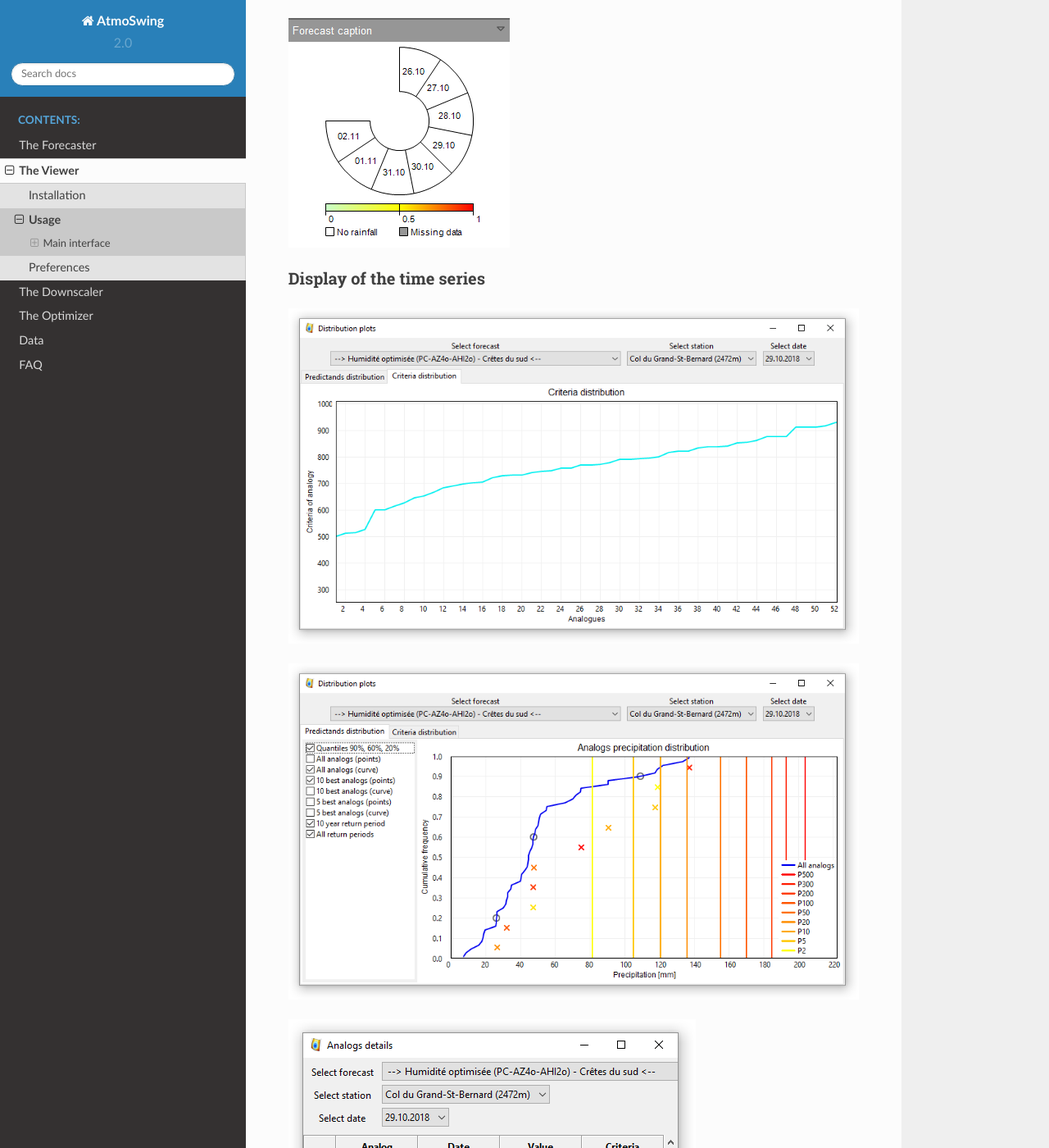
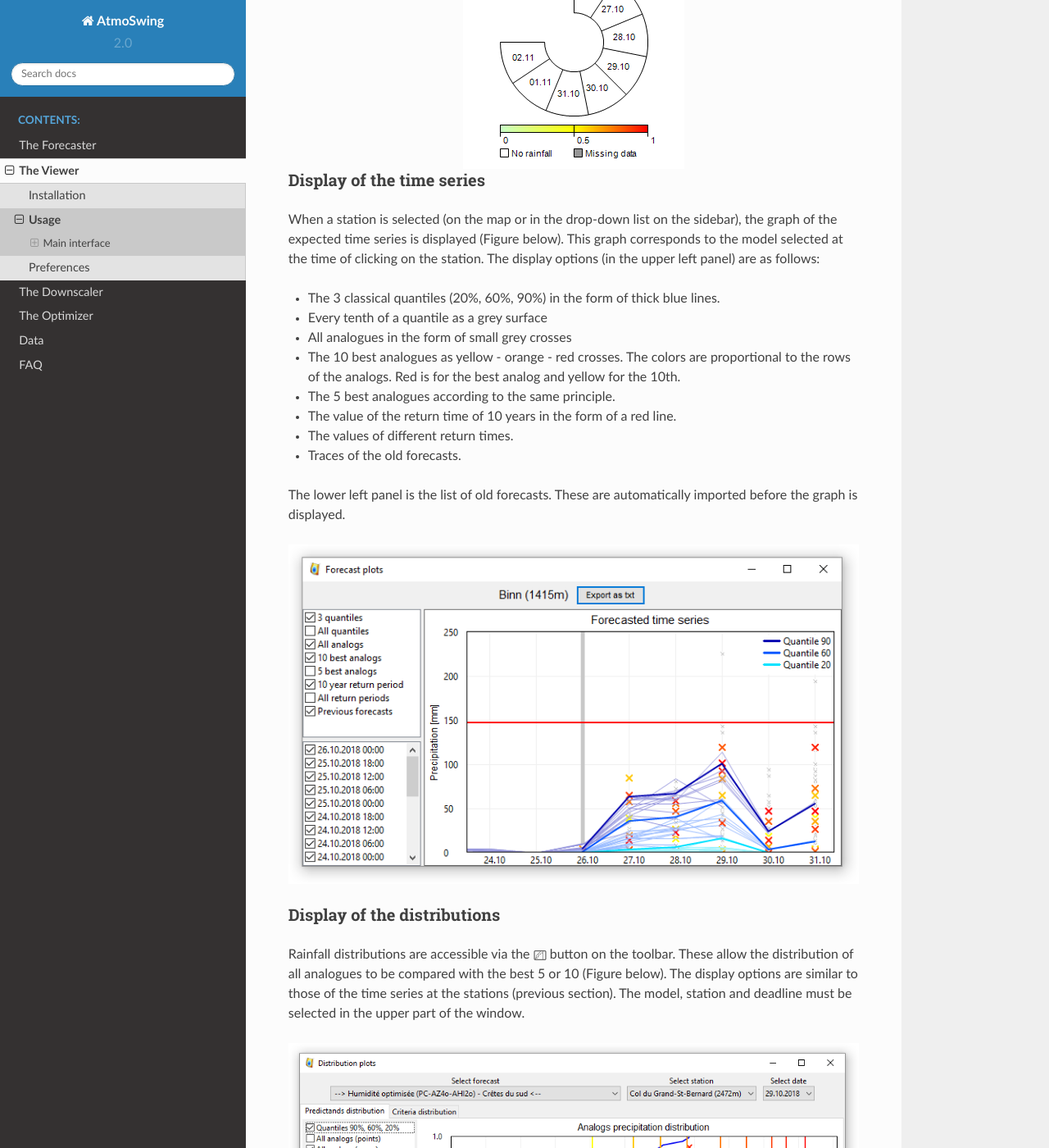
Before and after one commit to atmoswing/atmoswing-user-manual, a Sphinx documentation site: the page built from docs/app-viewer/usage.rst, in a window 1280 px wide and 1400 px high, scrolled down 3523 px. Shown: the whole window at 82% size. Built offline with Sphinx 7.4.7 and the Read the Docs theme 2.0.0, drawn with Linux system fonts in a browser that asks for light colours; pages that are not in the unit, such as notebooks, are missing from menus; some of the changed text lies outside the part shown.

Commit message:
Update usage.rst

```diff
--- a/docs/app-viewer/usage.rst
+++ b/docs/app-viewer/usage.rst
@@ -76,6 +76,7 @@ To the left of the map is a sidebar to control the map display.
 **Forecasts**: Choice of model and display. All open models are displayed in the upper box. The lower left box changes the color scale, and the one on the right is the choice of the quantile to display (20%, 60% or 90%).
 
 .. image:: img/panel-forecasts.png
+   :align: center
 
 **GIS layers**: Choice of display of open GIS layers. For the different layers, it is possible to change the following properties, if available:
 
@@ -85,30 +86,70 @@ To the left of the map is a sidebar to control the map display.
 * The thickness of the line - for the lines or perimeters of polygons.
 
 .. image:: img/panel-layers.png
+   :align: center
 
 **Alarms**: Potentially critical situations. The different rows of the grid correspond to the different open models and the columns to the available deadlines. The displayed colors correspond to the highest ratio (rain value normalized by the rain of a selected return time) of all stations.
 
 .. image:: img/panel-alarms.png
+   :align: center
 
 **Station selection**: Select the station to display the time series. Alternative to selection on the map.
 
 .. image:: img/panel-stations.png
+   :align: center
 
 **Forecast caption**: Map legend. Display of the dates corresponding to the different boxes of the circular bands, as well as the color bar.
 
 .. image:: img/panel-caption.png
+   :align: center
 
 
 Display of the time series
 **************************
 
+When a station is selected (on the map or in the drop-down list on the sidebar), the graph of the expected time series is displayed (Figure below). This graph corresponds to the model selected at the time of clicking on the station. The display options (in the upper left panel) are as follows:
+
+- The 3 classical quantiles (20%, 60%, 90%) in the form of thick blue lines.
+- Every tenth of a quantile as a grey surface
+- All analogues in the form of small grey crosses
+- The 10 best analogues as yellow - orange - red crosses. The colors are proportional to the rows of the analogs. Red is for the best analog and yellow for the 10th.
+- The 5 best analogues according to the same principle.
+- The value of the return time of 10 years in the form of a red line.
+- The values of different return times.
+- Traces of the old forecasts.
+
+The lower left panel is the list of old forecasts. These are automatically imported before the graph is displayed.
+
+.. image:: img/frame-plot-timeseries.png
 
 
+Display of the distributions
+****************************
+
+Rainfall distributions are accessible via the |icon_frame_distributions_s| button on the toolbar. These allow the distribution of all analogues to be compared with the best 5 or 10 (Figure below). The display options are similar to those of the time series at the stations (previous section). The model, station and deadline must be selected in the upper part of the window.
+
+.. image:: img/frame-plot-precip-distrib.png
+
+The distribution of the analogy criterion is also available in the same window through the tab located above the graph (Figure below). This distribution makes it possible to identify possible discontinuities in the values of the criteria and thus to increase the number of credits to the best analogues.
 
 .. image:: img/frame-plot-criteria-distrib.png
 
-.. image:: img/frame-plot-precip-distrib.png
+.. |icon_frame_distributions_s| image:: img/icon_frame_distributions.png
+   :width: 32
+   :height: 32
+   :scale: 50
+   :align: middle
+
+
+Display of the analog dates
+***************************
+
+Details of similar dates and their associated criteria and precipitation are available through the |icon_frame_analogs_s| button on the toolbar. This tool (Figure below) allows you to analyze similar dates and measured precipitation. The model, station and deadline must be selected in the upper part of the window. It is possible to sort the list by each of the columns by clicking on it. The first click ranks the values in ascending order and the second in descending order.
 
 .. image:: img/frame-list-analogs.png
 
-.. image:: img/frame-plot-timeseries.png
+.. |icon_frame_analogs_s| image:: img/icon_frame_analogs.png
+   :width: 32
+   :height: 32
+   :scale: 50
+   :align: middle
```
